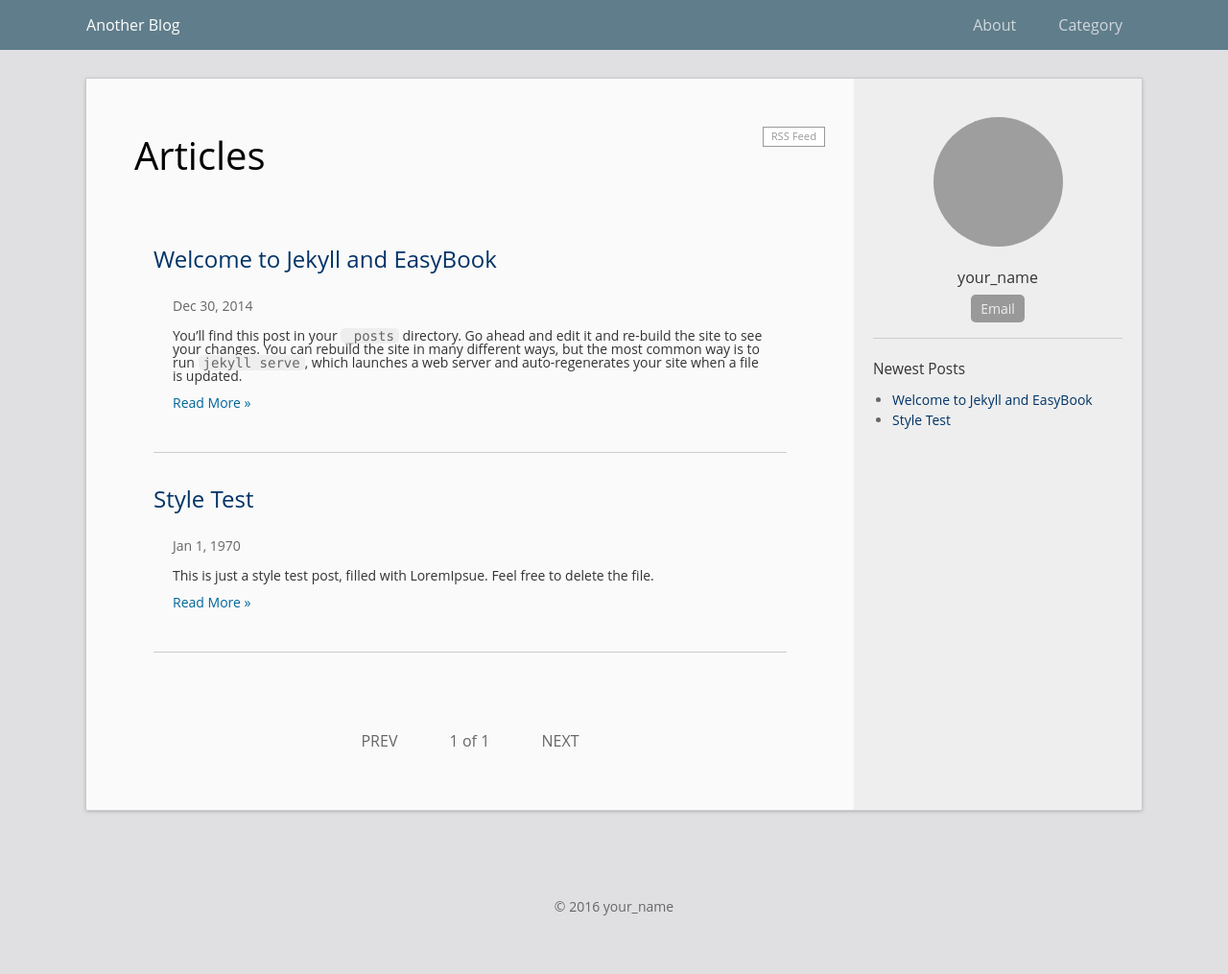
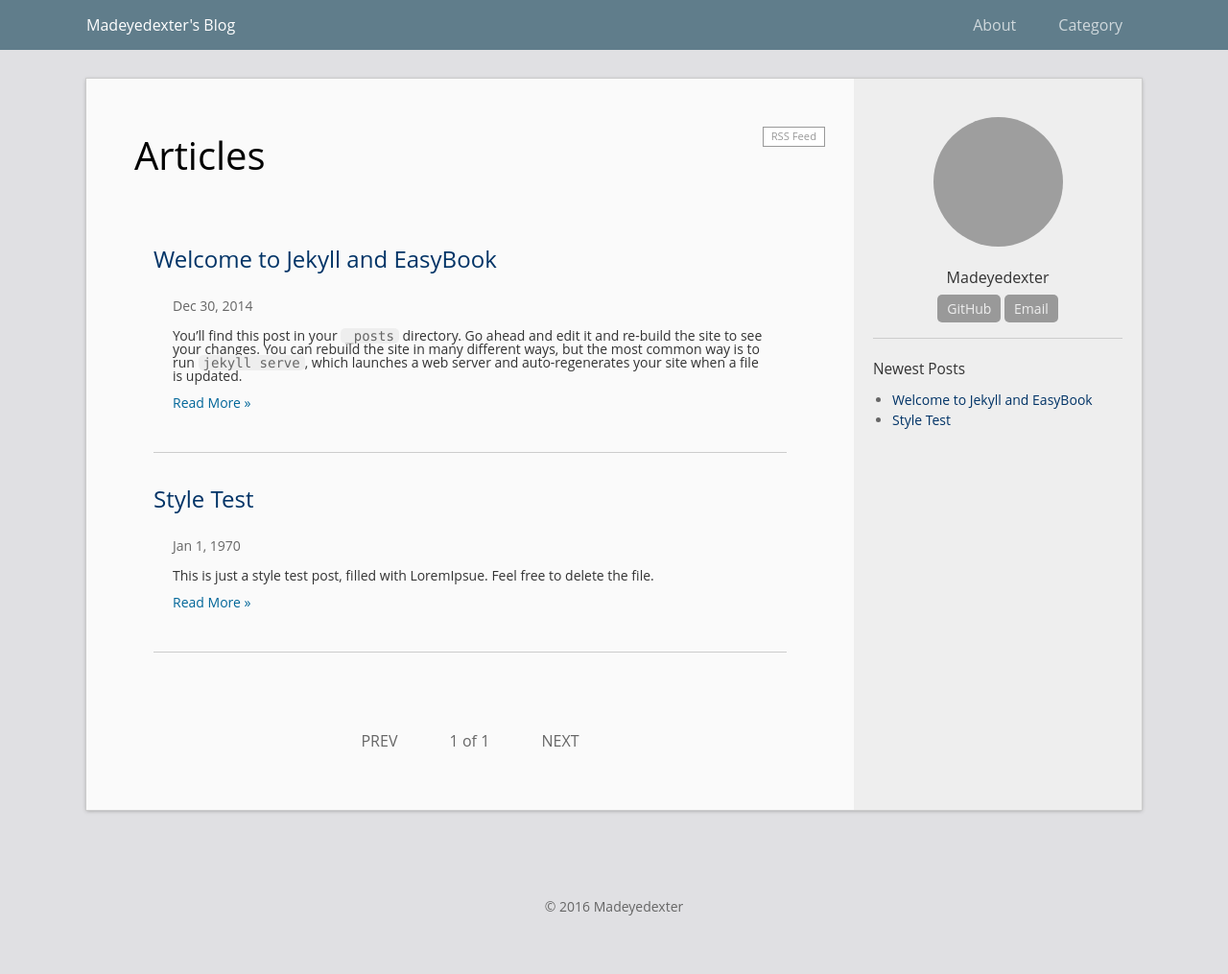
Before and after one commit to Madeyedexter/Madeyedexter.github.io, a Jekyll site: the page built from index.html, in a window 1280 px wide. Shown: the whole page at 96% size. Built offline with Jekyll 4.4.1, drawn with Linux system fonts in a browser that asks for light colours; the list of posts is cut into pages by our own code; grey boxes are pictures that could not be loaded.

Commit message:
Updated _config.yml

```diff
--- a/_config.yml
+++ b/_config.yml
@@ -1,18 +1,18 @@
 # Site settings
-title: Another Blog
-url: "http://laobubu.github.io"    # the protocol and hostname of your site, eg. `http://laobubu.github.io`
-baseurl: "/jekyll-theme-EasyBook" # the prefix of your site uri, eg. `/jekyll-theme-EasyBook` or just one slash `/`
+title: Madeyedexter's Blog
+url: "https://madeyedexter.github.io"    # the protocol and hostname of your site, eg. `http://laobubu.github.io`
+baseurl: "/" # the prefix of your site uri, eg. `/jekyll-theme-EasyBook` or just one slash `/`
 #timezone: Asia/Chongqing
 description: >
-  One or more sentences introducing this blog.
+  This is personal portfolio site of Danish Kamal.
 
 # Your information
-email: your_email@example.com
-author: your_name
-avatar: "//www.gravatar.com/avatar/your_email_md5?d=mm&s=135"
-profile: One sentence introducing yourself.
+email: madeyedexter92@gmail.com
+author: Madeyedexter
+avatar: "//www.gravatar.com/avatar/46f0507196b8e70f55b0c57e570c3408?d=mm&s=135"
+profile: Hello! I am just passing by.
 #twitter_username: twitter_username
-#github_username:  github_username
+github_username:  Madeyedexter
 
 # Comment Service (Disqus or 多说)
 #  choose one and un-comment the line to active it
```
